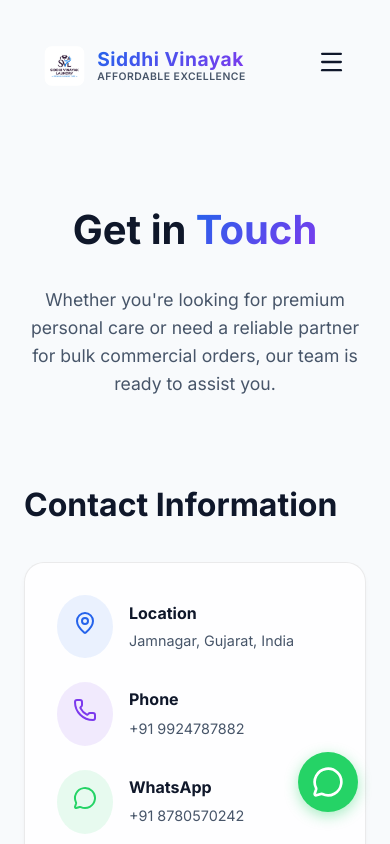
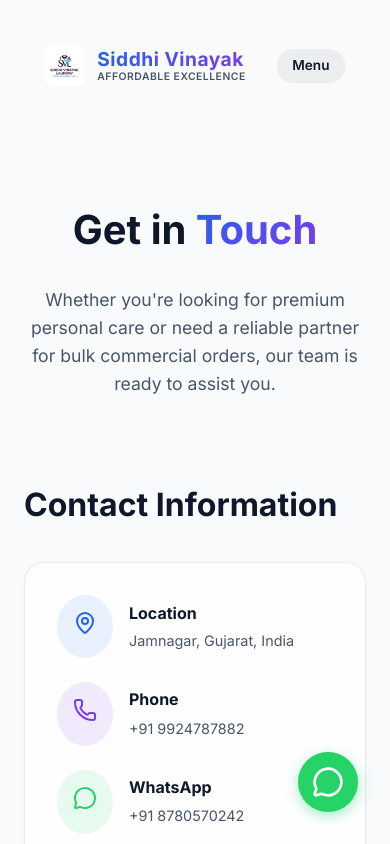
Before and after one commit to BhadraMohit09/Vinayak_Laundry, a React (Vite) app: page /contact in a window 390 px wide. Shown: the top 844 px of the page. Built offline with nearby package versions, Linux system fonts and the light colour scheme.

Commit message:
fix: Update grid template columns for responsive design across multiple components

```diff
--- a/src/components/Footer.jsx
+++ b/src/components/Footer.jsx
@@ -13,7 +13,7 @@ const Footer = () => {
     }}>
       <div className="container" style={{
         display: 'grid',
-        gridTemplateColumns: 'repeat(auto-fit, minmax(250px, 1fr))',
+        gridTemplateColumns: 'repeat(auto-fit, minmax(min(100%, 250px), 1fr))',
         gap: '3rem',
         marginBottom: '3rem'
       }}>
--- a/src/components/Navbar.jsx
+++ b/src/components/Navbar.jsx
@@ -118,8 +118,17 @@ const Navbar = () => {
           </div>
 
           {/* Mobile Nav Toggle */}
-          <div className="mobile-toggle" style={{ cursor: 'pointer', color: 'var(--text-primary)', display: 'flex', alignItems: 'center' }} onClick={() => setIsMobileMenuOpen(true)}>
-            <Menu size={28} />
+          <div className="mobile-toggle" style={{ cursor: 'pointer' }} onClick={() => setIsMobileMenuOpen(true)}>
+            <div style={{
+              background: 'rgba(0,0,0,0.05)',
+              padding: '0.4rem 1rem',
+              borderRadius: '20px',
+              fontWeight: '600',
+              fontSize: '0.85rem',
+              color: 'var(--text-primary)'
+            }}>
+              Menu
+            </div>
           </div>
         </div>
       </nav>
@@ -147,24 +156,28 @@ const Navbar = () => {
             </div>
           </div>
 
-          <ul style={{ display: 'flex', flexDirection: 'column', gap: '2rem', listStyle: 'none', padding: 0 }}>
+          <ul style={{ display: 'flex', flexDirection: 'column', gap: '1rem', listStyle: 'none', padding: '0 1rem', width: '100%' }}>
             {navLinks.map((link) => (
               <li key={link.name}>
                 <Link
                   to={link.path}
                   style={{
-                    color: location.pathname === link.path ? 'var(--accent-primary)' : 'var(--text-primary)',
-                    fontWeight: '700',
-                    fontSize: '2rem',
-                    display: 'block'
+                    color: location.pathname === link.path ? 'var(--accent-primary)' : 'var(--text-secondary)',
+                    fontWeight: location.pathname === link.path ? '700' : '500',
+                    fontSize: '1.2rem',
+                    display: 'block',
+                    padding: '0.5rem 0',
+                    borderBottom: '1px solid rgba(0,0,0,0.05)',
+                    width: '100%',
+                    textAlign: 'left'
                   }}
                 >
                   {link.name}
                 </Link>
               </li>
             ))}
-            <li style={{ marginTop: '2rem' }}>
-                <Link to="/contact" className="btn-primary" style={{ width: '100%', fontSize: '1.2rem', padding: '1rem' }}>
+            <li style={{ marginTop: '1.5rem', width: '100%', padding: '0 1rem' }}>
+                <Link to="/contact" className="btn-primary" style={{ width: '100%', fontSize: '1rem', padding: '0.8rem' }}>
                     Book Now
                 </Link>
             </li>
--- a/src/pages/About.jsx
+++ b/src/pages/About.jsx
@@ -15,7 +15,7 @@ const About = () => {
             </p>
           </div>
 
-          <div style={{ display: 'grid', gridTemplateColumns: 'repeat(auto-fit, minmax(300px, 1fr))', gap: '4rem', alignItems: 'center' }}>
+          <div style={{ display: 'grid', gridTemplateColumns: 'repeat(auto-fit, minmax(min(100%, 300px), 1fr))', gap: '4rem', alignItems: 'center' }}>
             <div>
               <h2 style={{ fontSize: '2.2rem', marginBottom: '1.5rem' }}>Our Mission</h2>
               <p style={{ color: 'var(--text-secondary)', marginBottom: '1.5rem', lineHeight: '1.8' }}>
--- a/src/pages/Contact.jsx
+++ b/src/pages/Contact.jsx
@@ -33,7 +33,7 @@ const Contact = () => {
             </p>
           </div>
 
-          <div style={{ display: 'grid', gridTemplateColumns: 'repeat(auto-fit, minmax(300px, 1fr))', gap: '4rem' }}>
+          <div style={{ display: 'grid', gridTemplateColumns: 'repeat(auto-fit, minmax(min(100%, 300px), 1fr))', gap: '4rem' }}>
             {/* Contact Info */}
             <div>
               <h2 style={{ fontSize: '2rem', marginBottom: '2rem' }}>Contact Information</h2>
@@ -101,7 +101,7 @@ const Contact = () => {
             <div className="glass-panel" style={{ padding: '3rem' }}>
               <h2 style={{ fontSize: '1.8rem', marginBottom: '2rem' }}>Send a Message</h2>
               <form onSubmit={handleSubmit}>
-                <div style={{ display: 'grid', gridTemplateColumns: '1fr 1fr', gap: '1rem' }}>
+                <div style={{ display: 'grid', gridTemplateColumns: 'repeat(auto-fit, minmax(min(100%, 200px), 1fr))', gap: '1rem' }}>
                   <div>
                     <label style={{ display: 'block', marginBottom: '0.5rem', color: 'var(--text-secondary)' }}>Name</label>
                     <input
--- a/src/pages/Home.jsx
+++ b/src/pages/Home.jsx
@@ -94,7 +94,7 @@ const Home = () => {
 
           <div style={{
             display: 'grid',
-            gridTemplateColumns: 'repeat(auto-fit, minmax(250px, 1fr))',
+            gridTemplateColumns: 'repeat(auto-fit, minmax(min(100%, 250px), 1fr))',
             gap: '2rem'
           }}>
             {[
@@ -138,7 +138,7 @@ const Home = () => {
 
           <div style={{
             display: 'grid',
-            gridTemplateColumns: 'repeat(auto-fit, minmax(280px, 1fr))',
+            gridTemplateColumns: 'repeat(auto-fit, minmax(min(100%, 280px), 1fr))',
             gap: '3rem',
             position: 'relative'
           }}>
--- a/src/pages/Services.jsx
+++ b/src/pages/Services.jsx
@@ -16,7 +16,7 @@ const Services = () => {
             </p>
           </div>
 
-          <div style={{ display: 'grid', gridTemplateColumns: 'repeat(auto-fit, minmax(300px, 1fr))', gap: '2rem', marginBottom: '4rem' }}>
+          <div style={{ display: 'grid', gridTemplateColumns: 'repeat(auto-fit, minmax(min(100%, 300px), 1fr))', gap: '2rem', marginBottom: '4rem' }}>
             {/* Service 1 */}
             <div className="glass-panel" style={{ padding: '2.5rem' }}>
               <Droplets size={40} style={{ color: 'var(--accent-secondary)', marginBottom: '1.5rem' }} />
```
